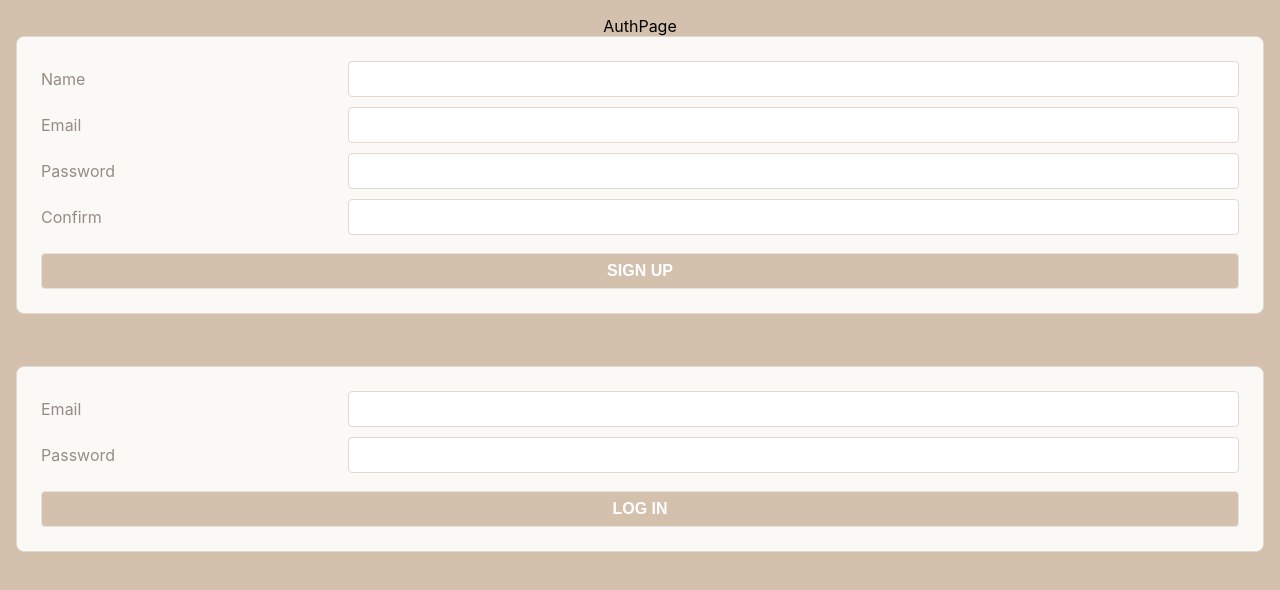
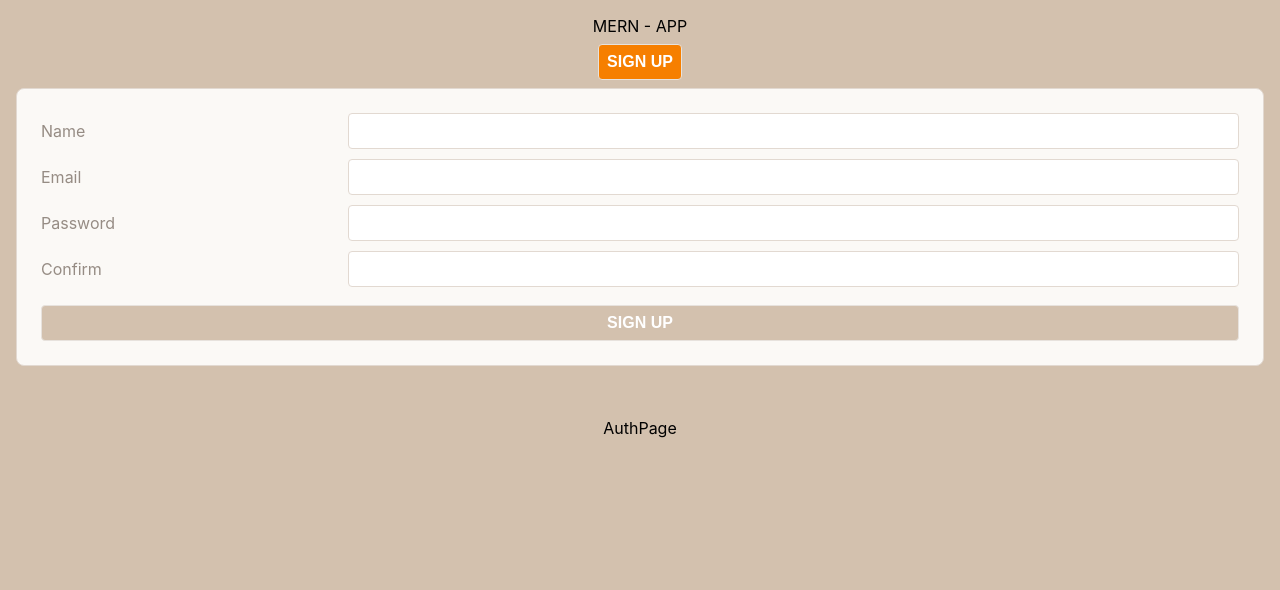
Before and after one commit to surysanchez/sweet-treats, a React (Create React App) app: page /orders in a window 1280 px wide. Shown: the top 590 px of the page. Built offline with nearby package versions, Linux system fonts and the light colour scheme.

Commit message:
update auth page

```diff
--- a/src/pages/AuthPage/AuthPage.jsx
+++ b/src/pages/AuthPage/AuthPage.jsx
@@ -1,15 +1,22 @@
 import React from 'react'
 import SignUpForm from '../../components/SignUpForm/SignUpForm';
 import LoginForm from '../../components/LoginForm/LoginForm';
+import { useState } from "react";
 
 export default function AuthPage({setUser}) {
+  const [showForm, setShowForm] = useState(true)
 
   return (
     <>
     <main>
+      <div>MERN - APP</div>
+      <button className="not-btn" onClick={() => setShowForm(!showForm)} >
+        {showForm ? "SIGN UP" : "SIGN IN"}
+        </button>
+      { showForm ? <SignUpForm  setUser={setUser} /> :  <LoginForm  setUser={setUser} /> }
     <div>AuthPage</div>
-    <SignUpForm setUser={setUser} />
-    < LoginForm setUser={setUser} />
+    {/* <SignUpForm setUser={setUser} />
+    < LoginForm setUser={setUser} /> */}
     </main>
     </>
   )
```
